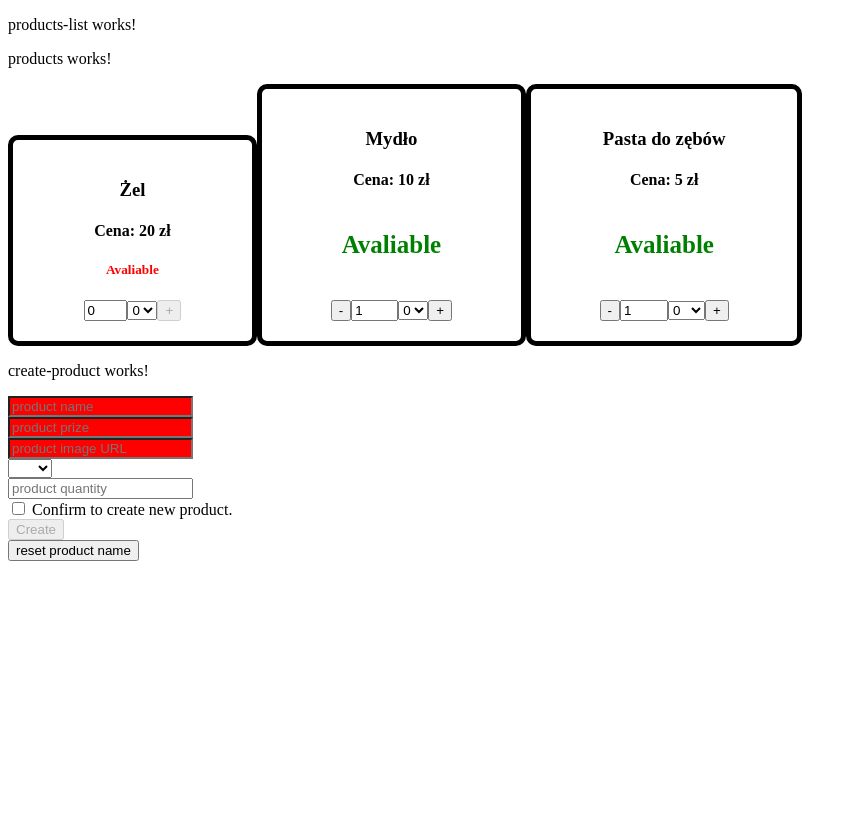
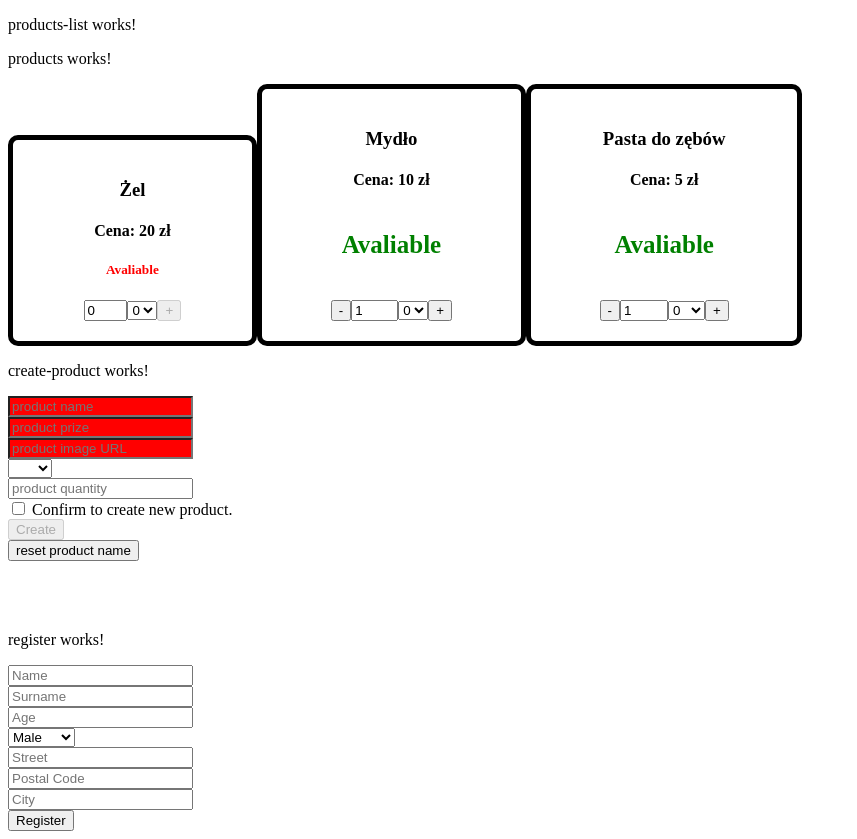
Before and after one commit to KubaBrambor/TypeScript, an Angular app in the folder ecommerce/: page / in a window 1280 px wide. Shown: the whole page, without its empty margins (0-857 px from the left). Before the commit the page ends 800 px from the top, so only its background shows below. Built offline with nearby package versions, Linux system fonts and the light colour scheme.

Commit message:
creating register form with template driven form

```diff
--- a/ecommerce/src/app/app.component.html
+++ b/ecommerce/src/app/app.component.html
@@ -1,3 +1,4 @@
 <title id='title'>ecommerce app is running!</title>
 <app-products-list></app-products-list>
+
 <router-outlet></router-outlet>
--- a/ecommerce/src/app/main/products-list/products-list.component.html
+++ b/ecommerce/src/app/main/products-list/products-list.component.html
@@ -1,3 +1,7 @@
 <p>products-list works!</p>
 <app-products [productsArray]="productsList" [productClasses]="productStyles" (sendIndexSubstract)="subtractQuantity($event)" (sendIndex)="addQuantity($event)"></app-products>
 <app-create-product></app-create-product>
+<br>
+<br>
+<br>
+<app-register></app-register>
--- a/ecommerce/src/app/main/register/register.component.html
+++ b/ecommerce/src/app/main/register/register.component.html
@@ -1 +1,63 @@
 <p>register works!</p>
+
+<div class="form-group">
+    <form (ngSubmit)="createUser(registerForm)" #registerForm="ngForm">
+        <div ngModelGroup="registerUser">
+            <div class="user-name">
+                <input type="text"
+                        placeholder="Name"
+                        required
+                        name="userName"
+                        #userName="ngModel"
+                        ngModel>
+            </div>
+            <div class="user-surname">
+                <input type="text"
+                        placeholder="Surname"
+                        required
+                        name="userSurname"
+                        #userSurname="ngModel"
+                        ngModel>
+            </div>
+            <div class="user-age">
+                <input type="text"
+                        placeholder="Age"
+                        required
+                        name="userAge"
+                        #userAge="ngModel"
+                        ngModel>
+            </div>
+            <div class="user-sex">
+                <select name="userSex" [(ngModel)]="selected">
+                    <option value="male">Male</option>
+                    <option value="female">Female</option>
+                </select>
+            </div>
+            <div class="user-street">
+                <input type="text"
+                        placeholder="Street"
+                        required
+                        name="userStreet"
+                        #userStreet="ngModel"
+                        ngModel>
+            </div>
+            <div class="user-postal-code">
+                <input type="text"
+                        placeholder="Postal Code"
+                        required
+                        name="userPostalCode"
+                        #userPostalCode="ngModel"
+                        ngModel>
+            </div>
+            <div class="user-city">
+                <input type="text"
+                        placeholder="City"
+                        required
+                        name="userCity"
+                        #userCity="ngModel"
+                        ngModel>
+            </div>
+        </div>
+        <button type="submit" id="registerButton">Register</button>
+    </form>
+</div>
--- a/ecommerce/src/app/main/register/register.component.ts
+++ b/ecommerce/src/app/main/register/register.component.ts
@@ -7,8 +7,10 @@ import { User } from '../../model/user';
   styleUrls: ['./register.component.css']
 })
 export class RegisterComponent implements OnInit {
-
-  constructor() { }
+  public selected:string;
+  constructor() {
+    this.selected = "male";
+   }
 
   ngOnInit() {
   }
```
